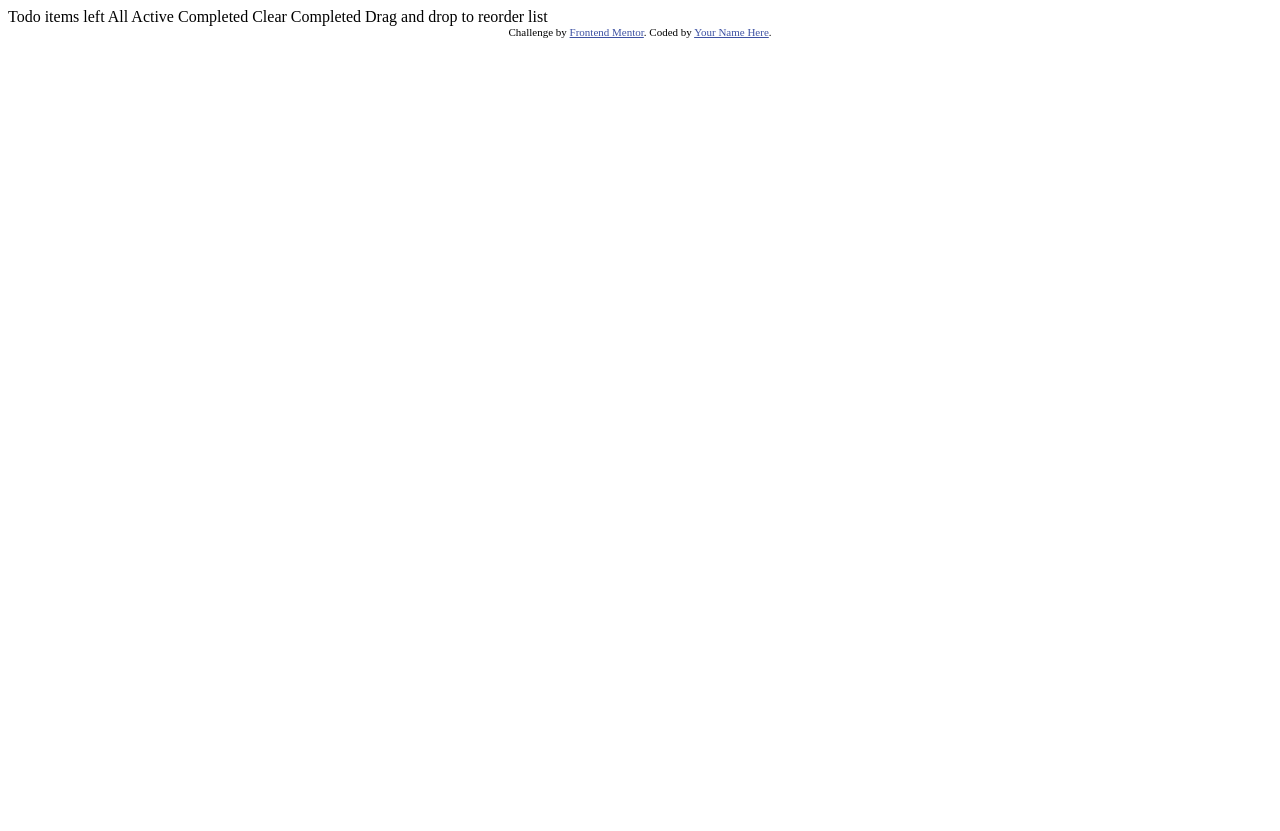
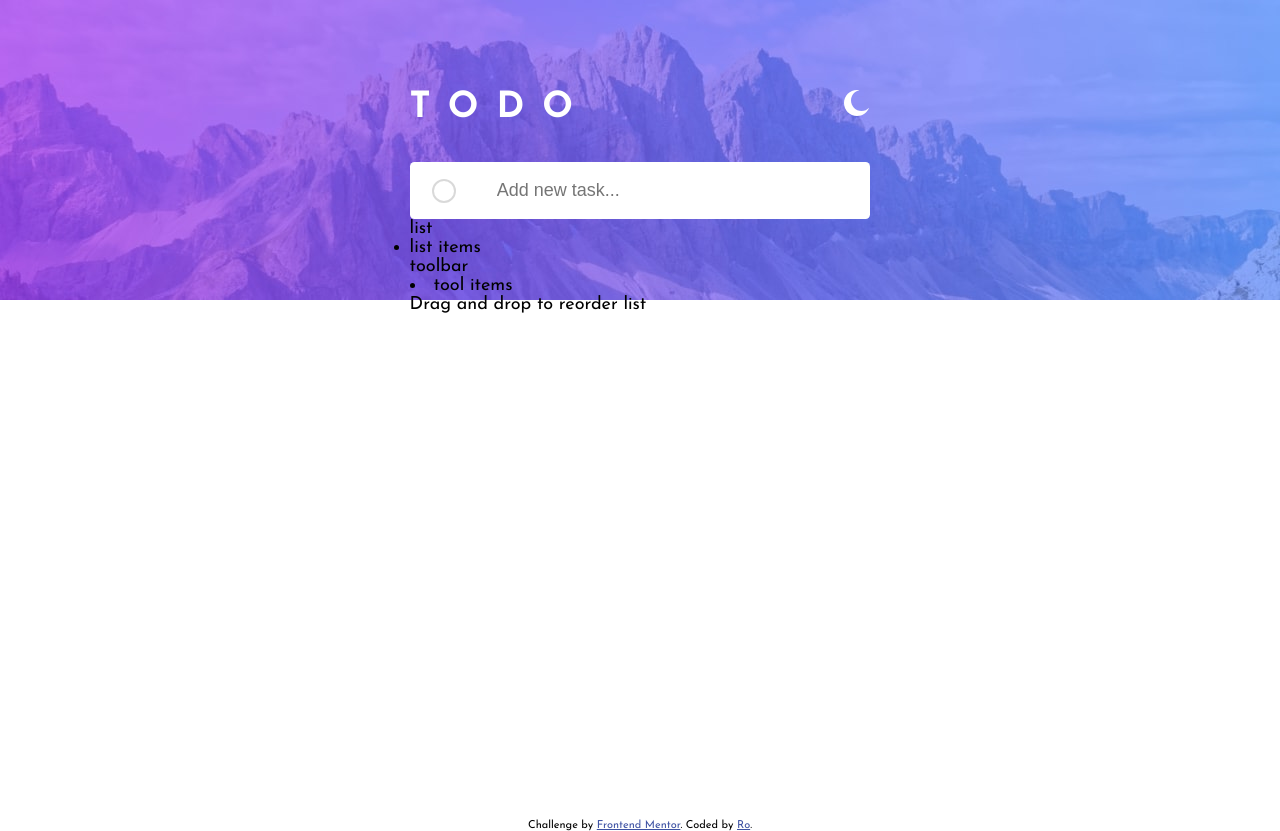
Before and after one commit to RossCurry/FrontendMentors-ToDoList, a plain HTML site: page index.html in a window 1280 px wide. Before the commit the page ends 800 px from the top, so only its background shows below. Drawn offline with Linux system fonts and the light colour scheme.

Commit message:
build: basic todo list structure in html & style of header & input

```diff
--- a/index.html
+++ b/index.html
@@ -5,7 +5,10 @@
   <meta name="viewport" content="width=device-width, initial-scale=1.0"> <!-- displays site properly based on user's device -->
 
   <link rel="icon" type="image/png" sizes="32x32" href="./images/favicon-32x32.png">
-
+  <link rel="stylesheet" href="style.css">
+  <link rel="preconnect" href="https://fonts.googleapis.com">
+<link rel="preconnect" href="https://fonts.gstatic.com" crossorigin>
+<link href="https://fonts.googleapis.com/css2?family=Josefin+Sans:wght@400;700&display=swap" rel="stylesheet">
   <title>Frontend Mentor | Todo app</title>
 
   <!-- Feel free to remove these styles or customise in your own stylesheet 👍 -->
@@ -16,21 +19,38 @@
 </head>
 <body>
 
-  Todo
-
-  <!-- Add dynamic number --> items left
-
-  All
-  Active
-  Completed
-
-  Clear Completed
-
-  Drag and drop to reorder list
+  <main class="todo__container">
+    <header>
+      <h1>TODO</h1>
+      <svg id="moon" xmlns="http://www.w3.org/2000/svg" width="26" height="26"><path fill="#FFF" fill-rule="evenodd" d="M13 0c.81 0 1.603.074 2.373.216C10.593 1.199 7 5.43 7 10.5 7 16.299 11.701 21 17.5 21c2.996 0 5.7-1.255 7.613-3.268C23.22 22.572 18.51 26 13 26 5.82 26 0 20.18 0 13S5.82 0 13 0z"/></svg>
+    </header>
+    <form>
+      <div class="circle"></div>
+      <label>
+        <input type="text" name="newTodo" id="todoInput" placeholder="Add new task...">
+      </label>
+    </form>
+    <ul>list<li>list items</li></ul>
+    <menu>toolbar <li>tool items</li></menu>
+    <footer>Drag and drop to reorder list</footer>
+  </main>
 
   <div class="attribution">
     Challenge by <a href="https://www.frontendmentor.io?ref=challenge" target="_blank">Frontend Mentor</a>.
-    Coded by <a href="#">Your Name Here</a>.
+    Coded by <a href="#">Ro</a>.
   </div>
 </body>
 </html>
+
+
+<!-- Todo
+
+Add dynamic number -> items left
+
+All
+Active
+Completed
+
+Clear Completed
+
+Drag and drop to reorder list -->
--- /dev/null
+++ b/style.css
@@ -0,0 +1,101 @@
+/* ### Primary
+
+- Bright Blue: hsl(220, 98%, 61%)
+- Check Background: linear-gradient hsl(192, 100%, 67%) to hsl(280, 87%, 65%)
+
+### Neutral
+
+### Light Theme
+
+- Very Light Gray: hsl(0, 0%, 98%)
+- Very Light Grayish Blue: hsl(236, 33%, 92%)
+- Light Grayish Blue: hsl(233, 11%, 84%)
+- Dark Grayish Blue: hsl(236, 9%, 61%)
+- Very Dark Grayish Blue: hsl(235, 19%, 35%)
+
+### Dark Theme
+
+- Very Dark Blue: hsl(235, 21%, 11%)
+- Very Dark Desaturated Blue: hsl(235, 24%, 19%)
+- Light Grayish Blue: hsl(234, 39%, 85%)
+- Light Grayish Blue (hover): hsl(236, 33%, 92%)
+- Dark Grayish Blue: hsl(234, 11%, 52%)
+- Very Dark Grayish Blue: hsl(233, 14%, 35%)
+- Very Dark Grayish Blue: hsl(237, 14%, 26%)
+
+## Typography
+
+### Body Copy
+
+- Font size: 18px
+
+### Font
+
+- Family: [Josefin Sans](https://fonts.google.com/specimen/Josefin+Sans)
+- Weights: 400, 700 */
+
+* {
+  margin: 0;
+  padding: 0;
+  box-sizing: content-box;
+}
+
+html {
+  font-size: 18px;
+}
+
+body {
+  background: white url(images/bg-desktop-light.jpg);
+  background-repeat: no-repeat;
+  background-position: top;
+  font-family: 'Josefin Sans', sans-serif;
+}
+
+.todo__container {
+  /* background: whitesmoke; */
+  /* width: minmax(250px, 40vw); */
+  width: 36vw;
+  height: 80vh;
+  margin: 5rem auto;
+}
+
+.todo__container header {
+  display: grid;
+  grid-template-columns: 50% 50%;
+  margin-bottom: 2rem;
+}
+
+.todo__container header h1 {
+  grid-column: 1/2;
+  letter-spacing: .5em;
+  font-weight: 700;
+  color: white;
+  background: transparent;
+}
+
+.todo__container header svg {
+  justify-self: end;
+}
+
+form {
+  background: rgb(255, 255, 255);
+  width: 100%;
+  border-radius: .25em;
+  display: grid;
+  grid-template-columns: 15% 85%;
+}
+
+form .circle {
+  width: 20px;
+  height: 20px;
+  border-radius: 50%;
+  justify-self: center;
+  align-self: center;
+  border: 2px solid rgba(192, 192, 192, 0.596);
+}
+form input {
+  border: none;
+  border-radius: 0 .25em .25em 0;
+  padding: 1em;
+  font-size: 1rem;
+}
```
